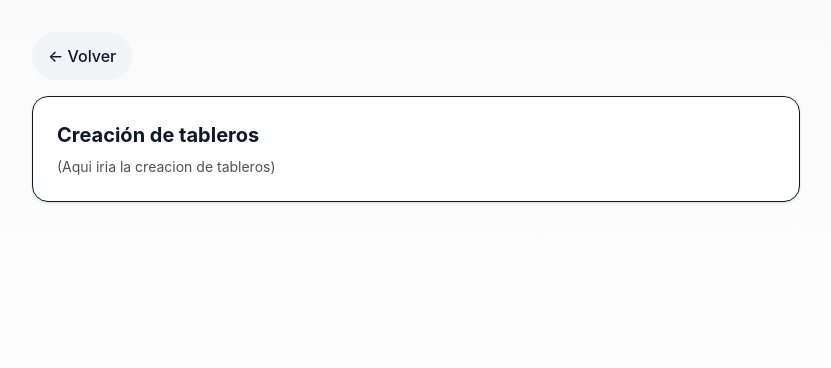
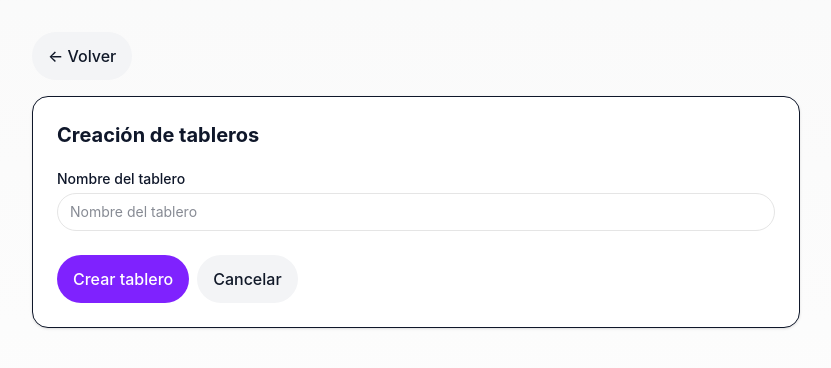
Before and after one commit to jgb0048/trelloMedac, a React (Vite) app in the folder web-trello/: page /tableros/nuevo in a window 1280 px wide. Both pictures are taken after typing "name@example.com", "Sample123" into the empty fields and a click on the button "Iniciar sesión". Shown: the top 368 px of the page, without its empty margins (224-1055 px from the left). Built offline with nearby package versions, Linux system fonts and the light colour scheme.

Commit message:
creación de plantillas

```diff
--- a/web-trello/src/App.jsx
+++ b/web-trello/src/App.jsx
@@ -7,8 +7,8 @@ import Dashboard from "./pages/Dashboard.jsx";
 import ProtectedRoute from "./routes/ProtectedRoute.jsx";
 import Perfil from "./pages/Perfil.jsx";
 import VerTableros from "./pages/VerTableros.jsx";
-import NuevoTablero from "./pages/NuevoTablero.jsx";
 import Ajustes from "./pages/Ajustes.jsx";
+import CrearTablero from "./pages/CrearTablero.jsx";
 
 export default function App() {
   return (
@@ -23,6 +23,14 @@ export default function App() {
         element={
           <ProtectedRoute>
             <Dashboard />
+          </ProtectedRoute>
+        }
+      />
+      <Route
+        path="/tableros/nuevo"
+        element={
+          <ProtectedRoute>
+            <CrearTablero />
           </ProtectedRoute>
         }
       />
@@ -45,14 +53,7 @@ export default function App() {
         }
       />
 
-      <Route
-  path="/tableros/nuevo"
-  element={
-    <ProtectedRoute>
-      <NuevoTablero />
-    </ProtectedRoute>
-  }
-/>
+
 
  <Route
         path="/ajustes"
--- /dev/null
+++ b/web-trello/src/pages/CrearTablero.jsx
@@ -0,0 +1,142 @@
+import { useEffect, useMemo, useState } from "react";
+import { useNavigate, useSearchParams } from "react-router-dom";
+import Button from "../components/ui/Button.jsx";
+import { TEMPLATES } from "../templates.js";
+
+export default function CrearTablero() {
+  const navigate = useNavigate();
+  const [params] = useSearchParams();
+
+  const plantillaInicial = params.get("plantilla") || "";
+  const vieneDePlantilla = useMemo(() => Boolean(plantillaInicial), [plantillaInicial]);
+
+
+  const [name, setName] = useState("");
+  const [plantilla, setPlantilla] = useState("");
+
+  useEffect(() => {
+    if (vieneDePlantilla && TEMPLATES[plantillaInicial]) {
+      setPlantilla(plantillaInicial);
+      setName(TEMPLATES[plantillaInicial].name || "");
+    } else {
+      setPlantilla("");
+      setName("");
+    }
+  }, [vieneDePlantilla, plantillaInicial]);
+
+
+  const tpl = plantilla && TEMPLATES[plantilla] ? TEMPLATES[plantilla] : null;
+
+  async function handleCreate() {
+    if (!name.trim()) {
+      alert("Pon un nombre al tablero");
+      return;
+    }
+
+    try {
+
+      const resBoard = await fetch("/api/boards", {
+        method: "POST",
+        headers: { "Content-Type": "application/json", Accept: "application/json" },
+        credentials: "include",
+        body: JSON.stringify({ name: name.trim() }),
+      });
+      if (!resBoard.ok) throw new Error("No se pudo crear el tablero");
+      const board = await resBoard.json();
+
+      if (tpl && board?.id) {
+        for (const list of tpl.lists || []) {
+          const resList = await fetch(`/api/boards/${board.id}/lists`, {
+            method: "POST",
+            headers: { "Content-Type": "application/json", Accept: "application/json" },
+            credentials: "include",
+            body: JSON.stringify({ name: list.name }),
+          });
+          if (!resList.ok) throw new Error("No se pudo crear una lista");
+          const createdList = await resList.json(); //
+
+          for (const cardTitle of list.cards || []) {
+            const resCard = await fetch(`/api/lists/${createdList.id}/cards`, {
+              method: "POST",
+              headers: { "Content-Type": "application/json", Accept: "application/json" },
+              credentials: "include",
+              body: JSON.stringify({ title: cardTitle }),
+            });
+            if (!resCard.ok) throw new Error("No se pudo crear una tarjeta");
+          }
+        }
+      }
+
+      if (board?.id) navigate(`/tableros/${board.id}`, { replace: true });
+      else navigate("/tableros", { replace: true });
+    } catch (e) {
+      alert(e.message || "Error al crear el tablero");
+    }
+  }
+
+  return (
+    <section className="min-h-screen bg-gradient-to-b from-neutral-50 to-white px-4 py-8">
+      <div className="mx-auto w-full max-w-3xl">
+        <div className="mb-4">
+          <Button variant="secondary" onClick={() => navigate(-1)}>← Volver</Button>
+        </div>
+
+        <div className="rounded-2xl border bg-white p-6 shadow-sm">
+          <h1 className="text-xl font-bold">Creación de tableros</h1>
+
+          <div className="mt-5">
+            <label className="mb-1 block text-sm font-medium">Nombre del tablero</label>
+            <input
+              value={name}
+              onChange={(e) => setName(e.target.value)}
+              placeholder="Nombre del tablero"
+              className="w-full rounded-xl border border-neutral-200 px-3 py-2 text-sm outline-none focus:border-violet-600 focus:ring-4 focus:ring-violet-100"
+            />
+          </div>
+
+          {vieneDePlantilla && (
+            <>
+              <div className="mt-5">
+                <label className="mb-1 block text-sm font-medium">Plantilla seleccionada</label>
+                <select
+                  value={plantilla}
+                  onChange={(e) => setPlantilla(e.target.value)}
+                  className="w-full rounded-xl border border-neutral-200 px-3 py-2 text-sm outline-none focus:border-violet-600 focus:ring-4 focus:ring-violet-100"
+                >
+                  {Object.values(TEMPLATES).map((t) => (
+                    <option key={t.id} value={t.id}>
+                      {t.title}
+                    </option>
+                  ))}
+                </select>
+              </div>
+
+              {tpl && (
+                <div className="mt-6">
+                  <h2 className="text-base font-semibold">Se crearán estas listas:</h2>
+                  <ul className="mt-2 space-y-2">
+                    {tpl.lists.map((l, i) => (
+                      <li key={i} className="rounded border p-3">
+                        <div className="font-medium">{l.name}</div>
+                        {!!l.cards?.length && (
+                          <ul className="ml-4 list-disc text-sm text-neutral-600">
+                            {l.cards.map((c, j) => <li key={j}>{c}</li>)}
+                          </ul>
+                        )}
+                      </li>
+                    ))}
+                  </ul>
+                </div>
+              )}
+            </>
+          )}
+
+          <div className="mt-6 flex gap-2">
+            <Button onClick={handleCreate} disabled={!name.trim()}>Crear tablero</Button>
+            <Button variant="secondary" onClick={() => navigate("/tableros")}>Cancelar</Button>
+          </div>
+        </div>
+      </div>
+    </section>
+  );
+}
--- a/web-trello/src/pages/Dashboard.jsx
+++ b/web-trello/src/pages/Dashboard.jsx
@@ -3,12 +3,7 @@ import React, { useState } from "react";
 import { useNavigate } from "react-router-dom";
 import { useAuth } from "../modules/auth/AuthContext.jsx";
 import Button from "../components/ui/Button.jsx";
-
-const TEMPLATES = [
-  { id: 1, title: "Kanban básico", desc: "Pendiente / En progreso / Hecho" },
-  { id: 2, title: "Proyecto simple", desc: "Ideas, Tareas, Revisar, Terminado" },
-  { id: 3, title: "Estudios", desc: "Temas, Prácticas, Exámenes" },
-];
+import { TEMPLATES_ARRAY } from "../templates.js";
 
 export default function Dashboard() {
   const { user, signOut } = useAuth();
@@ -24,12 +19,8 @@ export default function Dashboard() {
   return (
     <section className="min-h-screen bg-gradient-to-b from-neutral-50 to-white px-4 py-8">
       <div className="mx-auto w-full max-w-5xl">
-
-
         <div className="rounded-2xl border bg-white p-5 shadow-sm">
           <div className="flex flex-col gap-4 sm:flex-row sm:items-center sm:justify-between">
-
-{/*avatar*/}
             <div className="flex items-center gap-3">
               <div className="relative">
                 <button
@@ -63,7 +54,7 @@ export default function Dashboard() {
               <h1 className="text-xl font-bold">Dashboard</h1>
             </div>
 
-            {/* Acciones */}
+
             <div className="flex flex-wrap gap-2">
               <Button onClick={() => navigate("/tableros/nuevo")}>Crear tablero</Button>
               <Button variant="secondary" onClick={() => navigate("/tableros")}>
@@ -73,11 +64,10 @@ export default function Dashboard() {
           </div>
         </div>
 
-        {/*  plantillas */}
         <section className="mt-8">
           <h2 className="mb-3 text-lg font-semibold">Plantillas</h2>
           <div className="grid grid-cols-1 gap-4 sm:grid-cols-2 lg:grid-cols-3">
-            {TEMPLATES.map(t => (
+            {TEMPLATES_ARRAY.map((t) => (
               <TemplateCard
                 key={t.id}
                 title={t.title}
@@ -87,13 +77,11 @@ export default function Dashboard() {
             ))}
           </div>
         </section>
-
       </div>
     </section>
   );
 }
 
-/* Subcomponentes */
 function MenuItem({ children, onClick, danger }) {
   const dangerClasses = danger ? "text-red-600 hover:bg-red-50" : "";
   return (
--- a/web-trello/src/pages/NuevoTablero.jsx
+++ /dev/null
@@ -1,23 +0,0 @@
-import Button from "../components/ui/Button.jsx";
-import { useNavigate } from "react-router-dom";
-
-export default function NuevoTablero() {
-  const navigate = useNavigate();
-
-  return (
-    <section className="min-h-screen bg-gradient-to-b from-neutral-50 to-white px-4 py-8">
-      <div className="mx-auto w-full max-w-3xl">
-        <div className="mb-4">
-          <Button variant="secondary" onClick={() => navigate(-1)}>← Volver</Button>
-        </div>
-
-        <div className="rounded-2xl border bg-white p-6 shadow-sm">
-          <h1 className="text-xl font-bold">Creación de tableros</h1>
-          <p className="mt-2 text-sm text-neutral-600">
-            (Aqui iria la creacion de tableros)
-          </p>
-        </div>
-      </div>
-    </section>
-  );
-}
--- /dev/null
+++ b/web-trello/src/templates.js
@@ -0,0 +1,39 @@
+export const TEMPLATES = {
+  "1": {
+    id: "1",
+    title: "Kanban básico",
+    desc: "Pendiente / En progreso / Hecho",
+    name: "Kanban básico",
+    lists: [
+      { name: "Pendiente", cards: ["Tarea de ejemplo 1", "Tarea de ejemplo 2"] },
+      { name: "En progreso", cards: [] },
+      { name: "Hecho", cards: [] },
+    ],
+  },
+  "2": {
+    id: "2",
+    title: "Proyecto simple",
+    desc: "Ideas, Tareas, Revisar, Terminado",
+    name: "Proyecto simple",
+    lists: [
+      { name: "Ideas", cards: ["Idea 1", "Idea 2"] },
+      { name: "Tareas", cards: [] },
+      { name: "Revisar", cards: [] },
+      { name: "Terminado", cards: [] },
+    ],
+  },
+  "3": {
+    id: "3",
+    title: "Estudios",
+    desc: "Temas, Prácticas, Exámenes",
+    name: "Estudios",
+    lists: [
+      { name: "Temas", cards: ["Tema 1", "Tema 2"] },
+      { name: "Prácticas", cards: [] },
+      { name: "Exámenes", cards: [] },
+    ],
+  },
+};
+
+
+export const TEMPLATES_ARRAY = Object.values(TEMPLATES);
```
